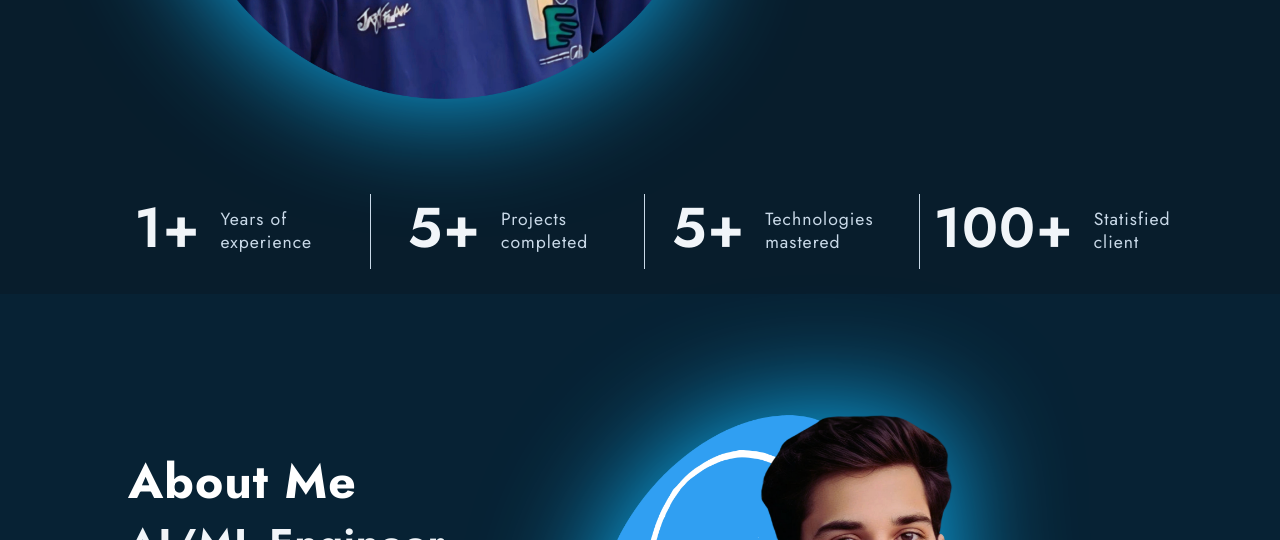
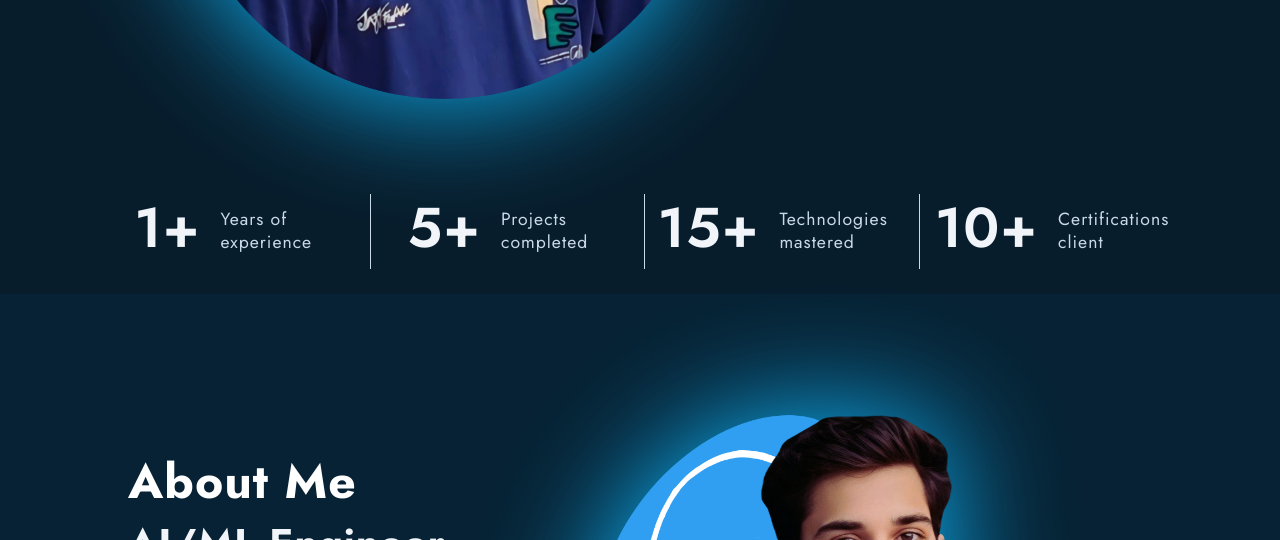
Before and after one commit to abhishek8040/portfolio, a plain HTML site: page index.html in a window 1280 px wide. Shown: the part 560-1100 px from the top of the page. Drawn offline with nearby package versions, Linux system fonts and the light colour scheme.

Commit message:
Update index.html

```diff
--- a/index.html
+++ b/index.html
@@ -86,12 +86,12 @@
             <span>Projects <br>completed</span>
         </div>
         <div class="stat">
-            <h2>5+</h2>
+            <h2>15+</h2>
             <span>Technologies <br>mastered</span>
         </div>
         <div class="stat">
-            <h2>100+</h2>
-            <span>Statisfied <br>client</span>
+            <h2>10+</h2>
+            <span>Certifications<br>client</span>
         </div>
     </section>
 
@@ -117,7 +117,7 @@
                 <a href="https://www.linkedin.com/in/abhishekdubey8040/" target="_blank"><i class="fa-brands fa-linkedin"></i></a>
             </div>
             <div class="hero-btn" style="--i: 6;">
-                <a href="https://drive.google.com/uc?export=download&id=1VXfL0lqY58wdZ6TuSQWz-GPRMo0N6lIS"
+                <a href="https://drive.google.com/file/d/1SxcYQRJZoWtD7nMQzWBaKgfZCFCWCBD9/view?usp=drive_link"
                    onclick="window.open('https://drive.google.com/file/d/1VXfL0lqY58wdZ6TuSQWz-GPRMo0N6lIS/view?usp=sharing', '_blank')"
                    class="btn">
                     Resume
```
